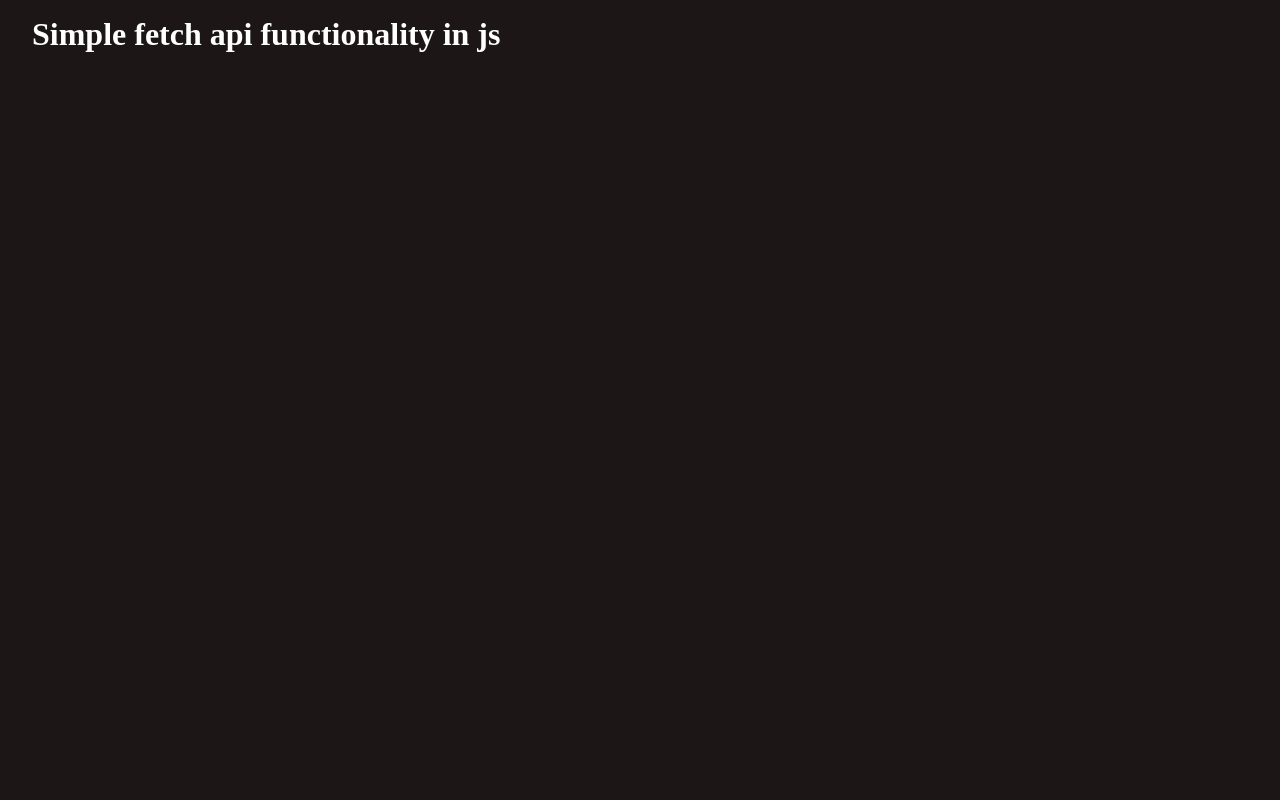
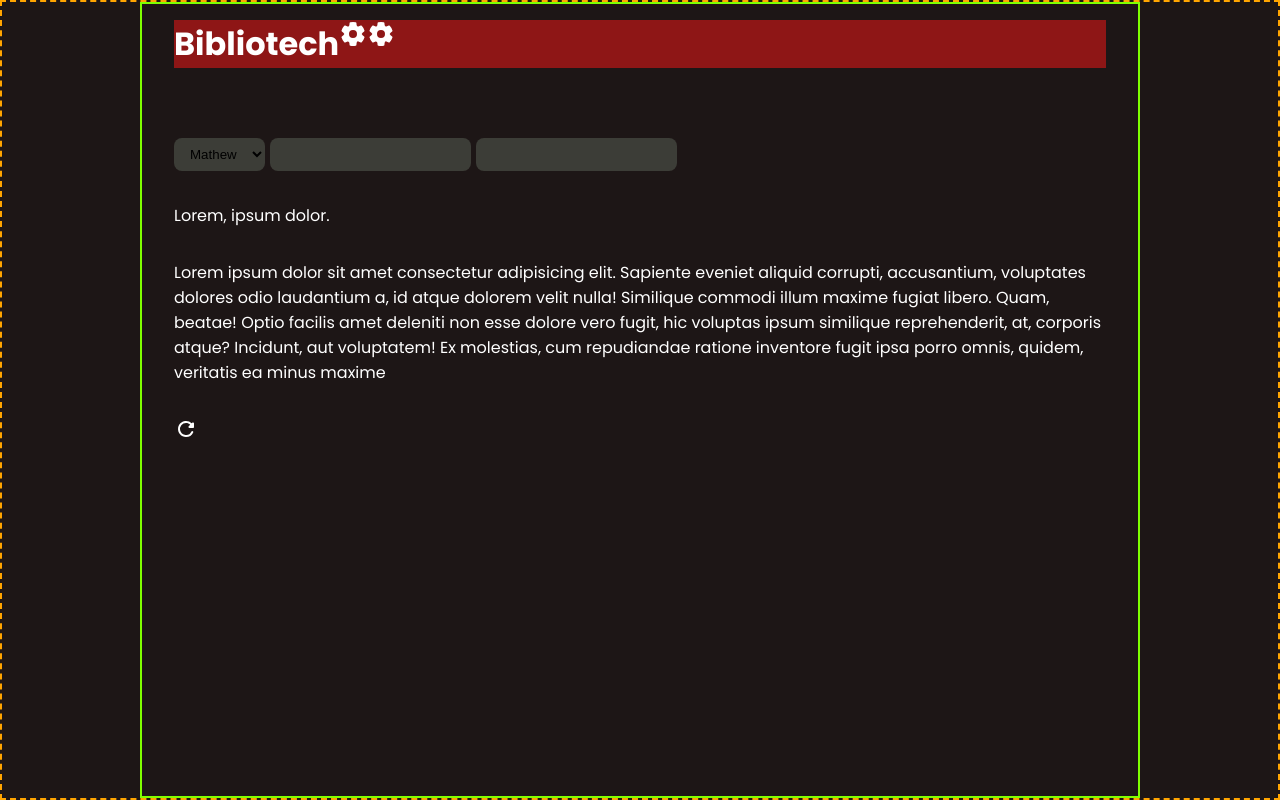
Before and after one commit to rk-conway/Biliotech-v1, a plain HTML site: page index.html in a window 1280 px wide. Drawn offline with Linux system fonts and the light colour scheme.

Commit message:
made basic styling

```diff
--- a/index.html
+++ b/index.html
@@ -5,9 +5,66 @@
     <meta name="viewport" content="width=device-width, initial-scale=1.0">
     <title>fetch</title>
     <link rel="stylesheet" href="style.css">
+
+    <!-- links to google fonts -->
+    <link rel="preconnect" href="https://fonts.googleapis.com">
+    <link rel="preconnect" href="https://fonts.gstatic.com" crossorigin>
+    <link href="https://fonts.googleapis.com/css2?family=Poppins:ital,wght@0,100;0,200;0,300;0,400;0,500;0,600;0,700;0,800;0,900;1,100;1,200;1,300;1,400;1,500;1,600;1,700;1,800;1,900&display=swap" rel="stylesheet">
 </head>
 <body>
-    <h1>Simple fetch api functionality in js</h1>
+
+    <div class="main-container">
+        <div class="container">
+
+            <header>
+                <h1 class="logo">Bibliotech</h1>
+                <span>
+                    <svg xmlns="http://www.w3.org/2000/svg" width="28" height="28" viewBox="0 0 28 28"><path fill="currentColor" d="M16.693 2.311A13 13 0 0 0 14.013 2q-1.384.016-2.704.311a.92.92 0 0 0-.716.8l-.209 1.877a1.707 1.707 0 0 1-2.371 1.376l-1.72-.757a.92.92 0 0 0-1.043.214a12.06 12.06 0 0 0-2.709 4.667a.92.92 0 0 0 .334 1.017l1.527 1.125a1.7 1.7 0 0 1 0 2.74l-1.527 1.128a.92.92 0 0 0-.334 1.016a12.1 12.1 0 0 0 2.707 4.672a.92.92 0 0 0 1.043.215l1.728-.759a1.7 1.7 0 0 1 1.526.086c.466.27.777.745.838 1.281l.208 1.877a.92.92 0 0 0 .702.796a11.7 11.7 0 0 0 5.413 0a.92.92 0 0 0 .702-.796l.208-1.88a1.693 1.693 0 0 1 2.366-1.37l1.727.759a.92.92 0 0 0 1.043-.215a12.1 12.1 0 0 0 2.707-4.667a.92.92 0 0 0-.334-1.017L23.6 15.37a1.7 1.7 0 0 1-.001-2.74l1.525-1.127a.92.92 0 0 0 .333-1.016a12.06 12.06 0 0 0-2.708-4.667a.92.92 0 0 0-1.043-.214l-1.72.757a1.7 1.7 0 0 1-.68.144a1.7 1.7 0 0 1-1.688-1.518l-.21-1.879a.92.92 0 0 0-.714-.799M14 18a4 4 0 1 1 0-8a4 4 0 0 1 0 8"/></svg>
+                </span>
+
+                <span>
+                    <svg xmlns="http://www.w3.org/2000/svg" width="28" height="28" viewBox="0 0 28 28"><path fill="currentColor" d="M16.693 2.311A13 13 0 0 0 14.013 2q-1.384.016-2.704.311a.92.92 0 0 0-.716.8l-.209 1.877a1.707 1.707 0 0 1-2.371 1.376l-1.72-.757a.92.92 0 0 0-1.043.214a12.06 12.06 0 0 0-2.709 4.667a.92.92 0 0 0 .334 1.017l1.527 1.125a1.7 1.7 0 0 1 0 2.74l-1.527 1.128a.92.92 0 0 0-.334 1.016a12.1 12.1 0 0 0 2.707 4.672a.92.92 0 0 0 1.043.215l1.728-.759a1.7 1.7 0 0 1 1.526.086c.466.27.777.745.838 1.281l.208 1.877a.92.92 0 0 0 .702.796a11.7 11.7 0 0 0 5.413 0a.92.92 0 0 0 .702-.796l.208-1.88a1.693 1.693 0 0 1 2.366-1.37l1.727.759a.92.92 0 0 0 1.043-.215a12.1 12.1 0 0 0 2.707-4.667a.92.92 0 0 0-.334-1.017L23.6 15.37a1.7 1.7 0 0 1-.001-2.74l1.525-1.127a.92.92 0 0 0 .333-1.016a12.06 12.06 0 0 0-2.708-4.667a.92.92 0 0 0-1.043-.214l-1.72.757a1.7 1.7 0 0 1-.68.144a1.7 1.7 0 0 1-1.688-1.518l-.21-1.879a.92.92 0 0 0-.714-.799M14 18a4 4 0 1 1 0-8a4 4 0 0 1 0 8"/></svg>
+                </span>
+
+            </header>
+
+            <div class="realm">
+                <div class="heaven">
+
+                    <form action="">
+                        <select name="" id="books">
+                            <option value="mathew">Mathew</option>
+                            <option value="mathew">Mathew</option>
+                            <option value="mathew">Mathew</option>
+                        </select>
+
+                        <input type="text">
+                        <input type="text">
+                    </form>
+
+
+                    <p class="scripture">
+                        Lorem, ipsum dolor.
+                    </p>
+
+                </div>
+
+
+                <div class="earth">
+                    <p class="word">
+                        Lorem ipsum dolor sit amet consectetur adipisicing elit. Sapiente eveniet aliquid corrupti, accusantium, voluptates dolores odio laudantium a, id atque dolorem velit nulla! Similique commodi illum maxime fugiat libero. Quam, beatae! Optio facilis amet deleniti non esse dolore vero fugit, hic voluptas ipsum similique reprehenderit, at, corporis atque? Incidunt, aut voluptatem! Ex molestias, cum repudiandae ratione inventore fugit ipsa porro omnis, quidem, veritatis ea minus maxime
+                    </p>
+                </div>
+
+                <span class="angel">
+                    <span class="flip">
+                        <svg xmlns="http://www.w3.org/2000/svg" width="24" height="24" viewBox="0 0 24 24"><path fill="currentColor" d="M17.65 6.35a7.95 7.95 0 0 0-6.48-2.31c-3.67.37-6.69 3.35-7.1 7.02C3.52 15.91 7.27 20 12 20a7.98 7.98 0 0 0 7.21-4.56c.32-.67-.16-1.44-.9-1.44c-.37 0-.72.2-.88.53a5.994 5.994 0 0 1-6.8 3.31c-2.22-.49-4.01-2.3-4.48-4.52A6.002 6.002 0 0 1 12 6c1.66 0 3.14.69 4.22 1.78l-1.51 1.51c-.63.63-.19 1.71.7 1.71H19c.55 0 1-.45 1-1V6.41c0-.89-1.08-1.34-1.71-.71z"/></svg>
+                    </span>
+                </span>
+            </div>
+
+        </div>
+    </div>
 
 
     <script src="app.js"></script>
--- a/style.css
+++ b/style.css
@@ -3,9 +3,65 @@
     margin: 0px;
     box-sizing: border-box
 }
+
+:root{
+    --primary-color: #1D1616;
+    --secondary-color: #3C3D37;
+    --accent-color: #D84040;
+    --text-white: white;
+    --padding: 8px 12px;
+}
+
 body{
+    background-color: var(--primary-color);
+    color: var(--text-white);
+    font-family: 'poppins',system-ui, -apple-system, BlinkMacSystemFont, 'Segoe UI', Roboto, Oxygen, Ubuntu, Cantarell, 'Open Sans', 'Helvetica Neue', sans-serif;
+}
+
+
+.main-container{
+    width: 100%;
+    min-height: 100vh;
+    border: 2px dashed orange;
+    display: flex;
+    justify-content: center;
+}
+
+.container{
+    width: clamp(300px,100%,1000px);
+    border: 2px solid chartreuse;
     padding: 1rem 2rem;
-    background-color: #1D1616;
-    color: white;
-    --accent-color: #D84040;
 }
+
+header{
+    display: flex;
+    background-color: #8E1616;
+}
+
+
+.realm{
+    /* background-color: #2b2525; */
+    display: flex;
+    flex-direction: column;
+    justify-content: end;
+    gap: 2rem;
+}
+
+.heaven{
+    min-height: 20vh;
+    display: flex;
+    flex-direction: column;
+    justify-content: end;
+    gap: 2rem;
+}
+
+form{
+    display: flex;
+    gap: 5px;
+}
+select,input{
+    padding: var(--padding);
+    background: var(--secondary-color);
+    border: none;
+    border-radius: 8px;
+}
```
